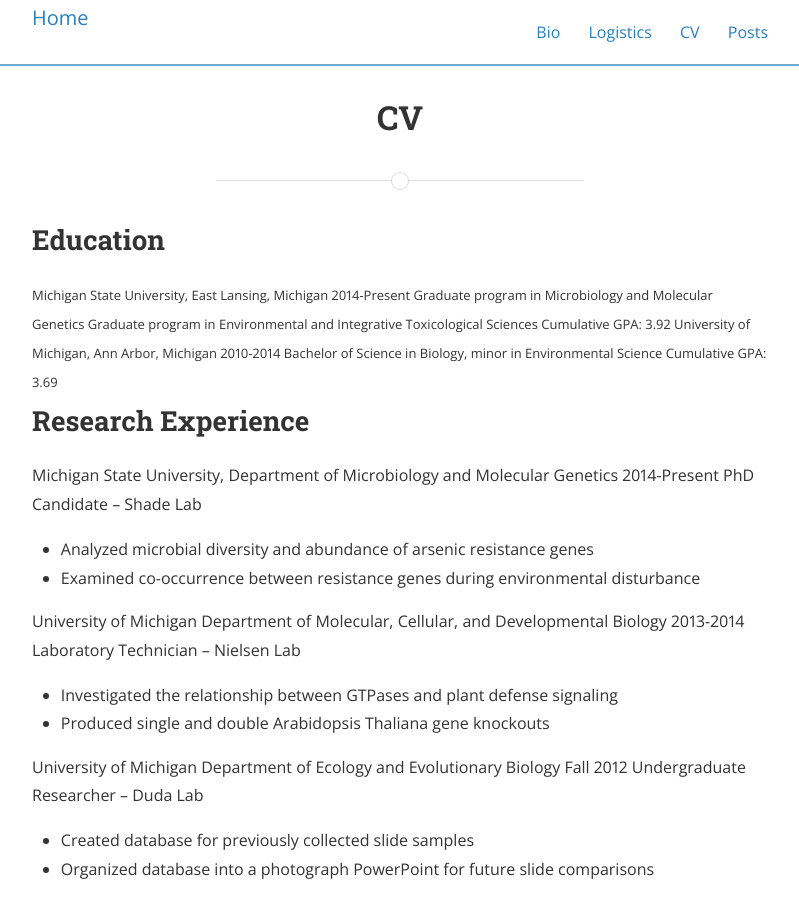
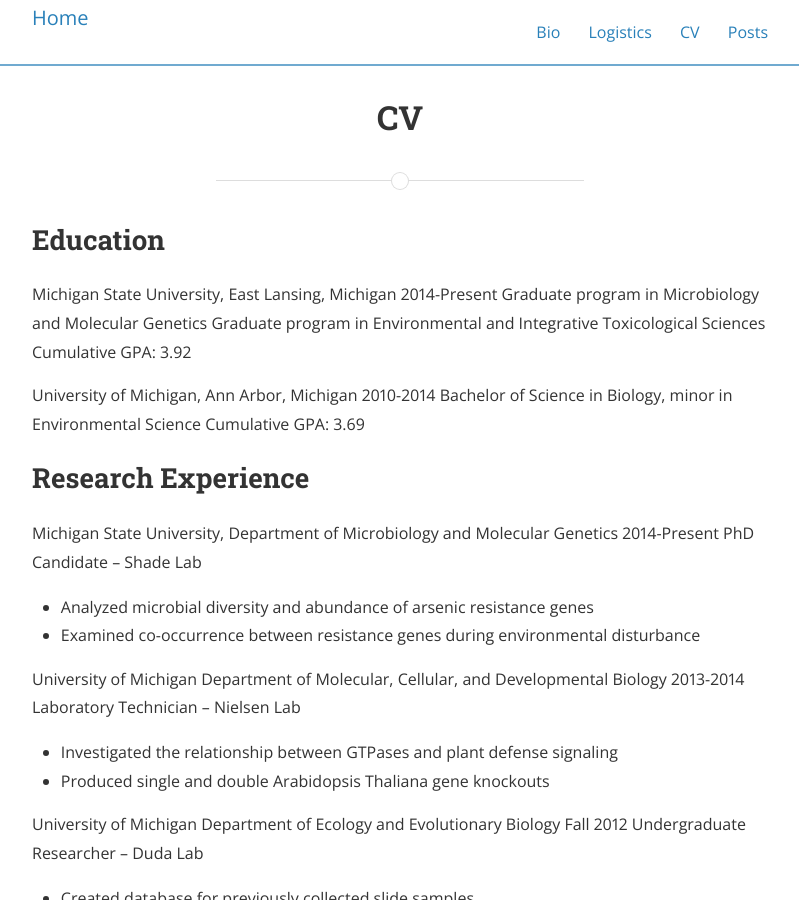
Before and after one commit to dunivint/dunivint.github.io, a Jekyll site: the page built from materials.md, in a window 1280 px wide and 900 px high. Shown: the whole window, without its empty margins (240-1039 px from the left). Built offline with Jekyll 4.4.1, drawn with Linux system fonts in a browser that asks for light colours; nearby versions of some CDN libraries; a style sheet for code colours, icons or effects is not loaded.

Commit message:
Update materials.md

```diff
--- a/materials.md
+++ b/materials.md
@@ -6,14 +6,14 @@
 
 
 ## Education
-<font size="-1">Michigan State University, East Lansing, Michigan			                                               2014-Present
+Michigan State University, East Lansing, Michigan			                                               2014-Present
 Graduate program in Microbiology and Molecular Genetics
 Graduate program in Environmental and Integrative Toxicological Sciences
 Cumulative GPA: 3.92
 
-University of Michigan, Ann Arbor, Michigan	 	                                                                         2010-2014
+University of Michigan, Ann Arbor, Michigan	 	                                    2010-2014
 Bachelor of Science in Biology, minor in Environmental Science
-Cumulative GPA: 3.69</font>
+Cumulative GPA: 3.69
 
 ## __Research Experience__
 Michigan State University, Department of Microbiology and Molecular Genetics                                       2014-Present
```
